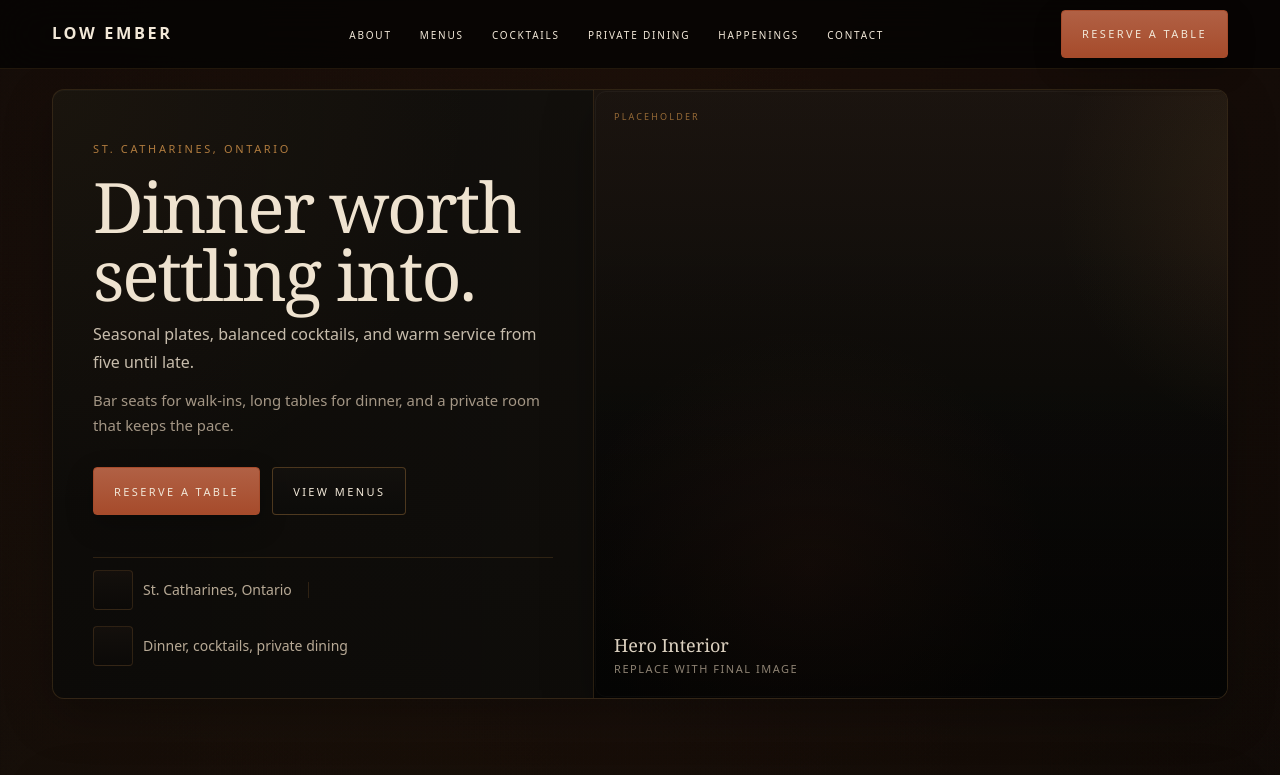
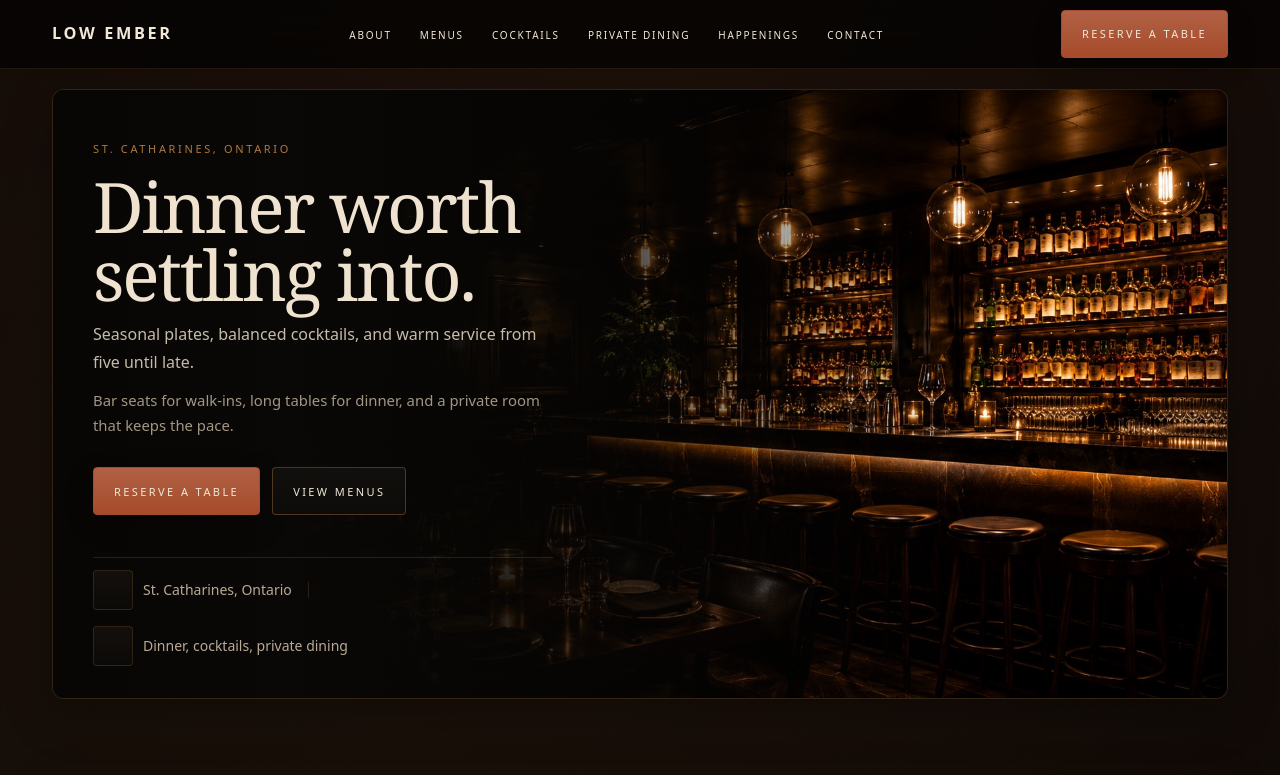
Before and after one commit to synervadynamics/low-ember-site, a Next.js app: page / in a window 1280 px wide. Shown: the top 775 px of the page. Built offline with nearby package versions, Linux system fonts and the light colour scheme.

Commit message:
homepage-hero-image-replacement

```diff
--- a/src/features/homepage/homepage.data.ts
+++ b/src/features/homepage/homepage.data.ts
@@ -41,12 +41,13 @@ export const homepageData = {
     location: "St. Catharines, Ontario",
     meta: "Dinner, cocktails, private dining",
     image: {
+      src: "/images/low-ember/homepage/hero/hero-interior.jpg",
       label: "Hero Interior",
       aspectRatio: "16 / 9",
       alt: "Low-lit dining room and bar with warm amber lighting.",
       objectPosition: "center center",
       priority: true,
-      sizes: "(min-width: 1024px) 50vw, 100vw",
+      sizes: "100vw",
       decorative: true,
     } satisfies MediaFrameImage,
   },
@@ -81,6 +82,7 @@ export const homepageData = {
         description:
           "Seasonal plates, familiar dishes, and a menu built to be ordered without a speech first.",
         image: {
+          src: "/images/low-ember/homepage/cards/dining-card.jpg",
           label: "Dining Card",
           aspectRatio: "4 / 3",
           alt: "Seasonal dinner plate in warm low light.",
@@ -94,6 +96,7 @@ export const homepageData = {
         description:
           "Cold martinis, house classics, and balanced drinks for the table.",
         image: {
+          src: "/images/low-ember/homepage/cards/cocktail-card.jpg",
           label: "Cocktail Card",
           aspectRatio: "4 / 3",
           alt: "Cocktail served over ice with orange garnish.",
@@ -107,6 +110,7 @@ export const homepageData = {
         description:
           "Low light, good pacing, and tables for the kind of nights that end with one more round.",
         image: {
+          src: "/images/low-ember/homepage/cards/room-card.jpg",
           label: "Room Card",
           aspectRatio: "4 / 3",
           alt: "Warm dining room with low lighting and set tables.",
@@ -134,6 +138,7 @@ export const homepageData = {
       href: "#menus",
     } satisfies Cta,
     image: {
+      src: "/images/low-ember/homepage/sections/kitchen-feature.jpg",
       label: "Kitchen Feature",
       aspectRatio: "4 / 5",
       alt: "Grilled steak sliced on a dark plate with herbs.",
@@ -175,6 +180,7 @@ export const homepageData = {
       href: "#cocktails",
     } satisfies Cta,
     image: {
+      src: "/images/low-ember/homepage/sections/cocktail-feature.jpg",
       label: "Cocktail Feature",
       aspectRatio: "4 / 5",
       alt: "Amber cocktail in a coupe glass on a dark bar.",
@@ -207,6 +213,7 @@ export const homepageData = {
     description:
       "Bright enough early, low-lit later, with banquettes, bar seats, and corners that make a long dinner feel easy.",
     image: {
+      src: "/images/low-ember/homepage/sections/room-interior.jpg",
       label: "Room Interior",
       aspectRatio: "16 / 7",
       alt: "Low-lit dining room with candles, banquettes, and bar seating.",
@@ -232,6 +239,7 @@ export const homepageData = {
       href: "#private-dining",
     } satisfies Cta,
     image: {
+      src: "/images/low-ember/homepage/sections/private-dining.jpg",
       label: "Private Dining",
       aspectRatio: "16 / 9",
       alt: "Private dining table set with wine glasses and candlelight.",
@@ -254,6 +262,7 @@ export const homepageData = {
           href: "#happenings",
         },
         image: {
+          src: "/images/low-ember/homepage/events/sunday-supper.jpg",
           label: "Sunday Supper",
           aspectRatio: "4 / 3",
           alt: "Shared dinner plates on a warm restaurant table.",
@@ -271,6 +280,7 @@ export const homepageData = {
           href: "#happenings",
         },
         image: {
+          src: "/images/low-ember/homepage/events/guest-bartender-night.jpg",
           label: "Guest Bartender Night",
           aspectRatio: "4 / 3",
           alt: "Bartender preparing a cocktail behind the bar.",
@@ -288,6 +298,7 @@ export const homepageData = {
           href: "#happenings",
         },
         image: {
+          src: "/images/low-ember/homepage/events/late-night-vinyl.jpg",
           label: "Late Night Vinyl",
           aspectRatio: "4 / 3",
           alt: "Vinyl record beside a late-night drink.",
@@ -314,6 +325,7 @@ export const homepageData = {
       href: siteConfig.reservation.href,
     },
     map: {
+      src: "/images/low-ember/homepage/location/location-map-dark.jpg",
       label: "Map Placeholder",
       aspectRatio: "16 / 9",
       alt: "Dark map showing the Low Ember location.",
--- a/src/features/homepage/sections/HeroSection.tsx
+++ b/src/features/homepage/sections/HeroSection.tsx
@@ -1,3 +1,5 @@
+import Image from "next/image";
+
 import { Button } from "@/components/ui/Button";
 import { Container } from "@/components/ui/Container";
 import { Eyebrow } from "@/components/ui/Eyebrow";
@@ -17,6 +19,23 @@ export function HeroSection() {
       <Container>
         <div className="panel panel-border relative overflow-hidden">
           <div className="absolute inset-0 bg-[radial-gradient(circle_at_top_left,rgba(197,138,69,0.06),transparent_32%),linear-gradient(90deg,rgba(0,0,0,0.16)_0%,transparent_48%)]" />
+          <div
+            className="pointer-events-none absolute inset-0 z-[1] hidden overflow-hidden lg:block"
+            aria-hidden="true"
+          >
+            {hero.image.src ? (
+              <Image
+                src={hero.image.src}
+                alt=""
+                fill
+                priority={hero.image.priority}
+                sizes={hero.image.sizes}
+                className="object-cover"
+                style={{ objectPosition: "68% center" }}
+              />
+            ) : null}
+            <div className="absolute inset-0 bg-[linear-gradient(90deg,color-mix(in_srgb,var(--color-bg)_99%,black)_0%,color-mix(in_srgb,var(--color-bg-soft)_97%,black)_20%,rgba(7,6,4,0.94)_34%,rgba(7,6,4,0.72)_48%,rgba(7,6,4,0.36)_62%,transparent_78%)]" />
+          </div>
           <div className="grid min-h-[32rem] gap-0 md:min-h-[35rem] lg:min-h-[36.5rem] lg:grid-cols-[minmax(0,0.92fr)_minmax(0,1.08fr)] xl:min-h-[38rem]">
             <div className="relative z-10 flex flex-col px-5 py-7 sm:px-7 sm:py-8 lg:px-8 lg:py-7 xl:px-10 xl:py-8">
               <div className="flex flex-1 flex-col justify-center gap-5 lg:gap-6">
@@ -60,10 +79,12 @@ export function HeroSection() {
               </div>
             </div>
 
-            <div className="relative border-t border-[color:var(--color-border)] lg:border-l lg:border-t-0">
+            <div className="hidden lg:block" aria-hidden="true" />
+
+            <div className="relative overflow-hidden border-t border-[color:var(--color-border)] lg:hidden">
               <MediaFrame
                 image={hero.image}
-                className="min-h-[20rem] rounded-none border-0 sm:min-h-[24rem] lg:min-h-full"
+                className="min-h-[20rem] rounded-none border-0 sm:min-h-[24rem]"
               />
             </div>
           </div>
```
Also changed, not shown: public/images/low-ember/homepage/hero/hero-interior.jpg.
